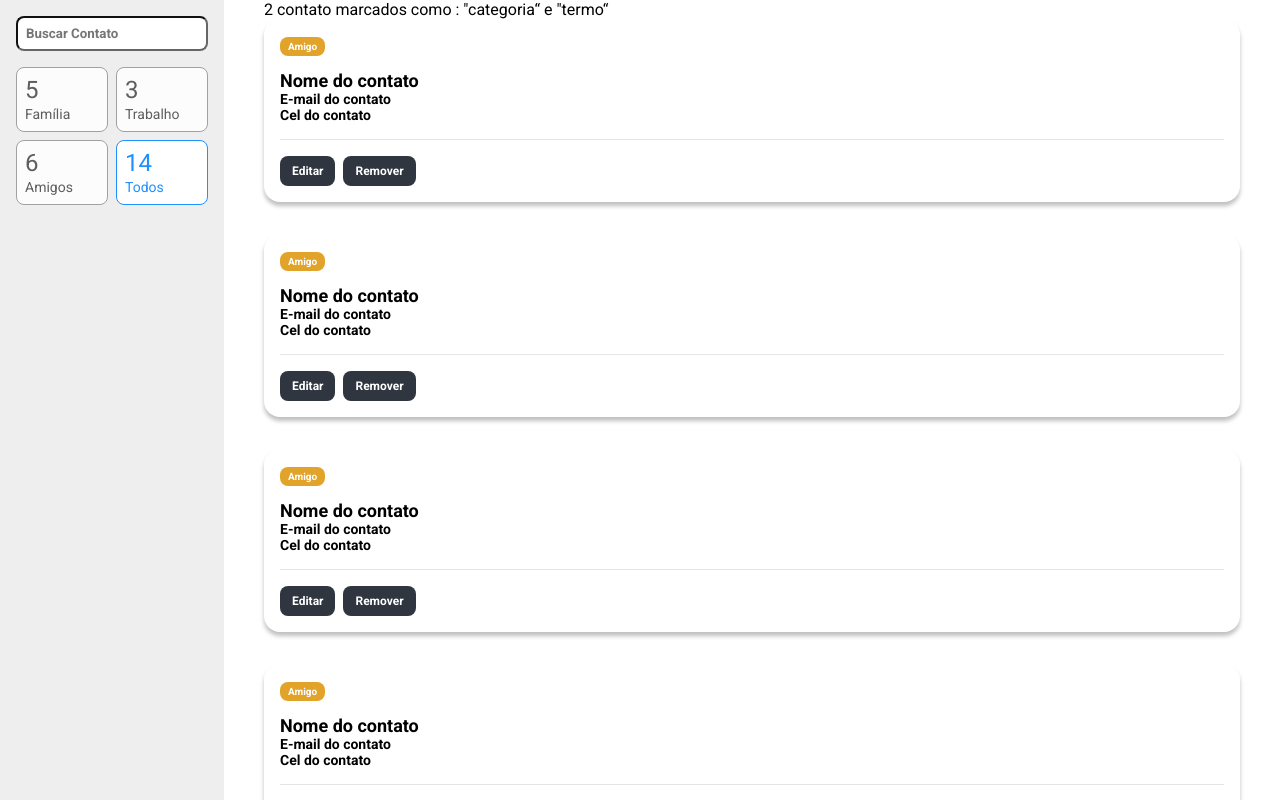
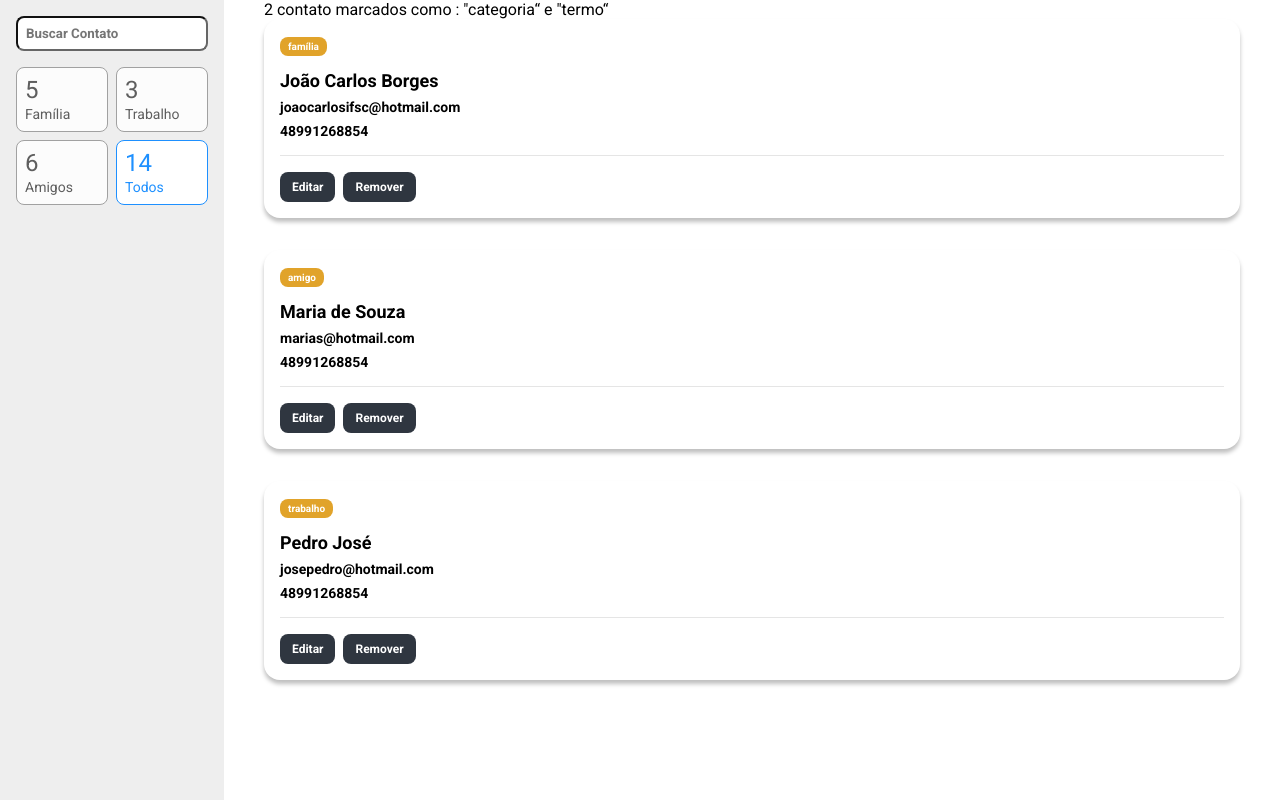
Before and after one commit to joao-carlos-dev/ListaDeContato, a React (Create React App) app: page / in a window 1280 px wide. Built offline with nearby package versions, Linux system fonts and the light colour scheme.

Commit message:
criando o estado de troca dos botões

```diff
--- a/src/components/Contato/index.tsx
+++ b/src/components/Contato/index.tsx
@@ -1,16 +1,37 @@
+import { useState } from 'react'
 import * as S from './styles'
 
-const Contato = () => (
+type Props = {
+  nome: string
+  status: string
+  email: string
+  telefone: number
+}
+
+const Contato = ({ email, nome, status, telefone }: Props) => {
+  const [estaEditando, setEstaEditando] = useState(false)
+
+  return (
     <S.Card>
-    <S.Tag>Amigo</S.Tag>
-    <S.Nome>Nome do contato</S.Nome>
-    <S.Email>E-mail do contato</S.Email>
-    <S.Telefone>Cel do contato</S.Telefone>
+      <S.Tag>{status}</S.Tag>
+      <S.Nome>{nome}</S.Nome>
+      <S.Email>{email}</S.Email>
+      <S.Telefone>{telefone}</S.Telefone>
       <S.BarraAcoes>
-      <S.Botao>Editar</S.Botao>
+        {estaEditando ? (
+          <>
+            <S.Botao>Salvar</S.Botao>
+            <S.Botao onClick={() => setEstaEditando(false)}>Cancelar</S.Botao>
+          </>
+        ) : (
+          <>
+            <S.Botao onClick={() => setEstaEditando(true)}>Editar</S.Botao>
             <S.Botao>Remover</S.Botao>
+          </>
+        )}
       </S.BarraAcoes>
     </S.Card>
   )
+}
 
 export default Contato
--- a/src/components/Contato/styles.ts
+++ b/src/components/Contato/styles.ts
@@ -17,6 +17,7 @@ export const Nome = styled.h3`
 export const Email = styled.h4`
   font-size: 14px;
   font-weight: bold;
+  padding: 8px 0;
 `
 
 export const Telefone = styled.h4`
--- a/src/containers/BarraLateral/ListaDeContato/index.tsx
+++ b/src/containers/BarraLateral/ListaDeContato/index.tsx
@@ -1,25 +1,41 @@
 import Contato from '../../../components/Contato'
 import { Container } from './styles'
+
+const contatos = [
+  {
+    nome: 'João Carlos Borges',
+    email: 'joaocarlosifsc@hotmail.com',
+    telefone: 48991268854,
+    status: 'família'
+  },
+  {
+    nome: 'Maria de Souza',
+    email: 'marias@hotmail.com',
+    telefone: 48991268854,
+    status: 'amigo'
+  },
+  {
+    nome: 'Pedro José',
+    email: 'josepedro@hotmail.com',
+    telefone: 48991268854,
+    status: 'trabalho'
+  }
+]
 
 const ListaDeContato = () => (
   <Container>
     <p>2 contato marcados como : &quot;categoria&ldquo; e &quot;termo&ldquo;</p>
     <ul>
-      <li>
-        <Contato />
-      </li>
-      <li>
-        <Contato />
-      </li>
-      <li>
-        <Contato />
-      </li>
-      <li>
-        <Contato />
-      </li>
-      <li>
-        <Contato />
-      </li>
+      {contatos.map((c) => (
+        <li key={c.nome}>
+          <Contato
+            nome={c.nome}
+            email={c.email}
+            telefone={c.telefone}
+            status={c.status}
+          />
+        </li>
+      ))}
     </ul>
   </Container>
 )
```
Lines whose indentation alone changed are shown as unchanged.
